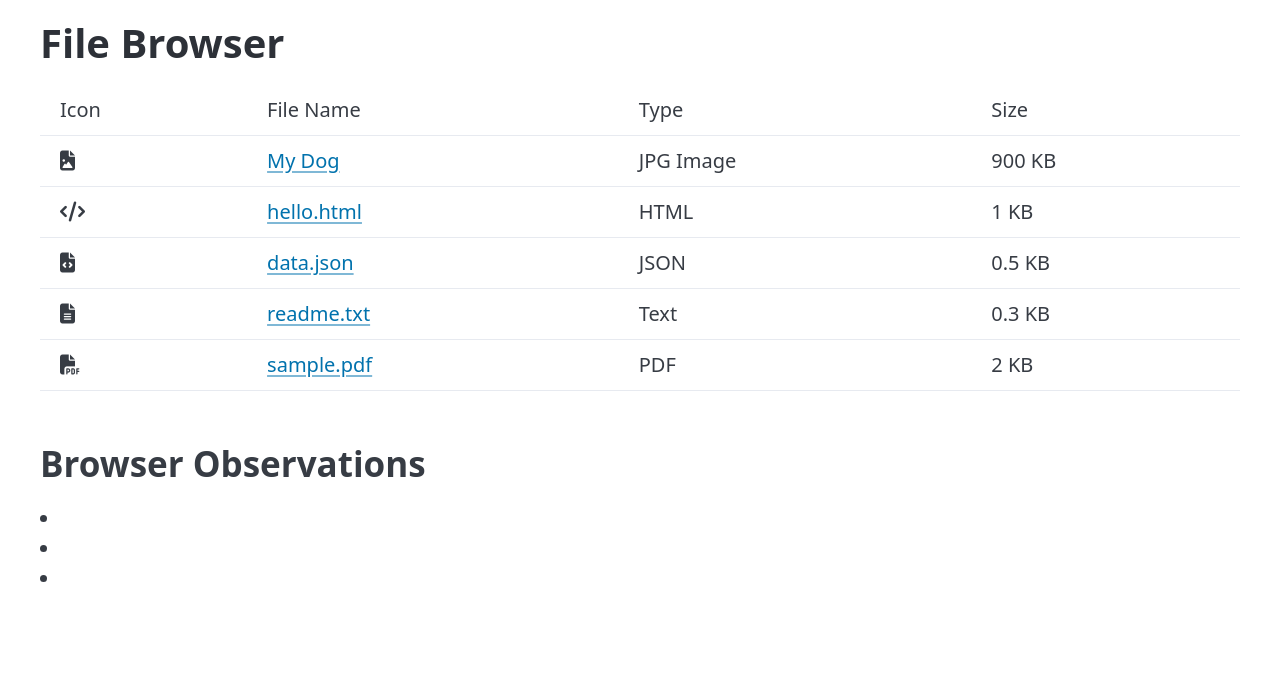
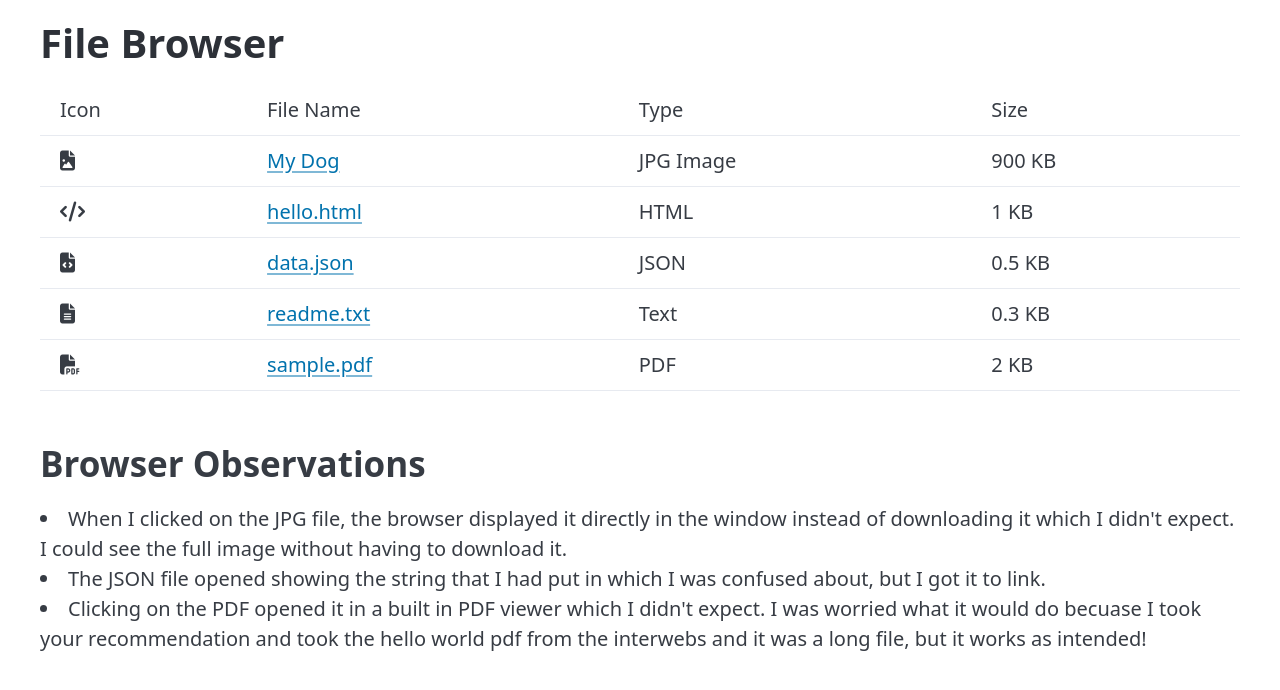
Before and after one commit to Lehtone2/file-browser, a plain HTML site: page index.html in a window 1280 px wide. Drawn offline with nearby package versions, Linux system fonts and the light colour scheme.

Commit message:
Added Observations

```diff
--- a/index.html
+++ b/index.html
@@ -54,9 +54,11 @@
 
       <h2>Browser Observations</h2>
       <u1>
-        <li></li>
-        <li></li>
-        <li></li>
+        <li>When I clicked on the JPG file, the browser displayed it directly in the window instead of downloading it which I didn't expect.
+          I could see the full image without having to download it.</li>
+        <li>The JSON file opened showing the string that I had put in which I was confused about, but I got it to link.</li>
+        <li>Clicking on the PDF opened it in a built in PDF viewer which I didn't expect. I was worried what it would do becuase
+          I took your recommendation and took the hello world pdf from the interwebs and it was a long file, but it works as intended!</li>
       </u1>
     </main>
 </body>
--- a/index.json
+++ b/index.json
@@ -1,5 +1,3 @@
 {
-    "message": "Hello, World!",
-    "number": 42,
-    "active": true
+    "message": "Hello, World!"
 }
```
